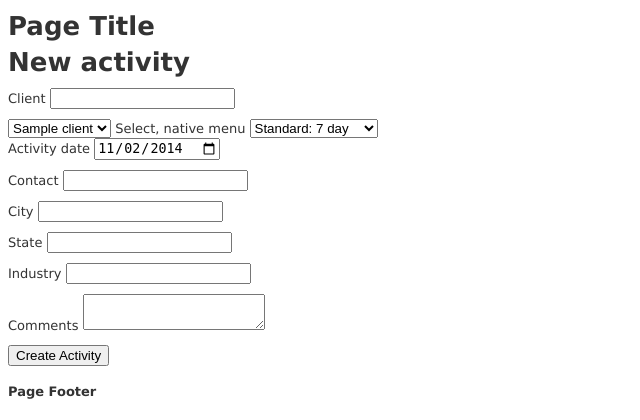
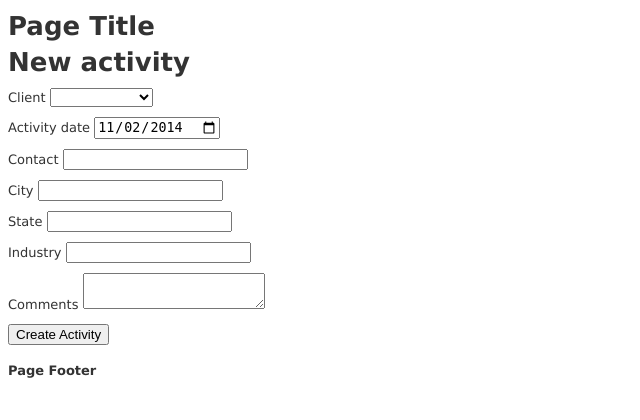
Before and after one commit to jimknight/crm, a Rails app: page /activities/new in a window 1280 px wide. Shown: the top 420 px of the page, without its empty margins (0-640 px from the left). Run offline with Rails 7, Linux system fonts and the light colour scheme; tables that the repository leaves empty hold one stand-in row (values such as "Sample post"); style sheets or scripts are compiled from the project's sources; some libraries are stand-ins or nearby versions.

Commit message:
new activity client picker with blank option

```diff
--- a/app/views/activities/_form.html.erb
+++ b/app/views/activities/_form.html.erb
@@ -13,19 +13,8 @@
 
   <div class="field">
     <%= f.label :client_id %>
-    <%= f.text_field :client_id %>
+    <%= f.select :client_id, options_from_collection_for_select(Client.all, :id, :name), :include_blank => true %>
   </div>
-  <%= f.select :client_id, options_from_collection_for_select(Client.all, :id, :name) %>
-
-
-<label for="select-choice-1" class="select">Select, native menu</label>
-<select name="select-choice-1" id="select-choice-1">
-    <option value="standard">Standard: 7 day</option>
-    <option value="rush">Rush: 3 days</option>
-    <option value="express">Express: next day</option>
-    <option value="overnight">Overnight</option>
-</select>
-
   <div class="field">
     <%= f.label :activity_date %>
     <%= f.text_field :activity_date, :type => "date" %>
```
